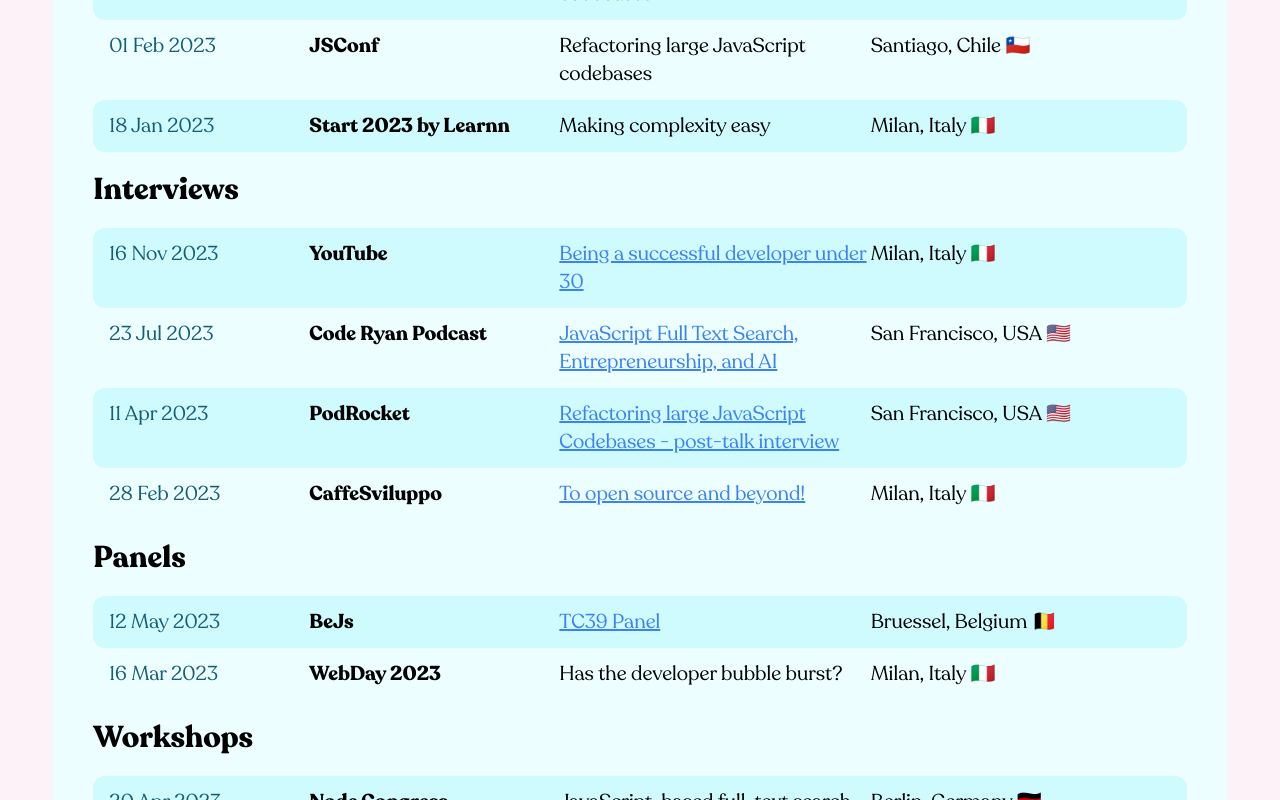
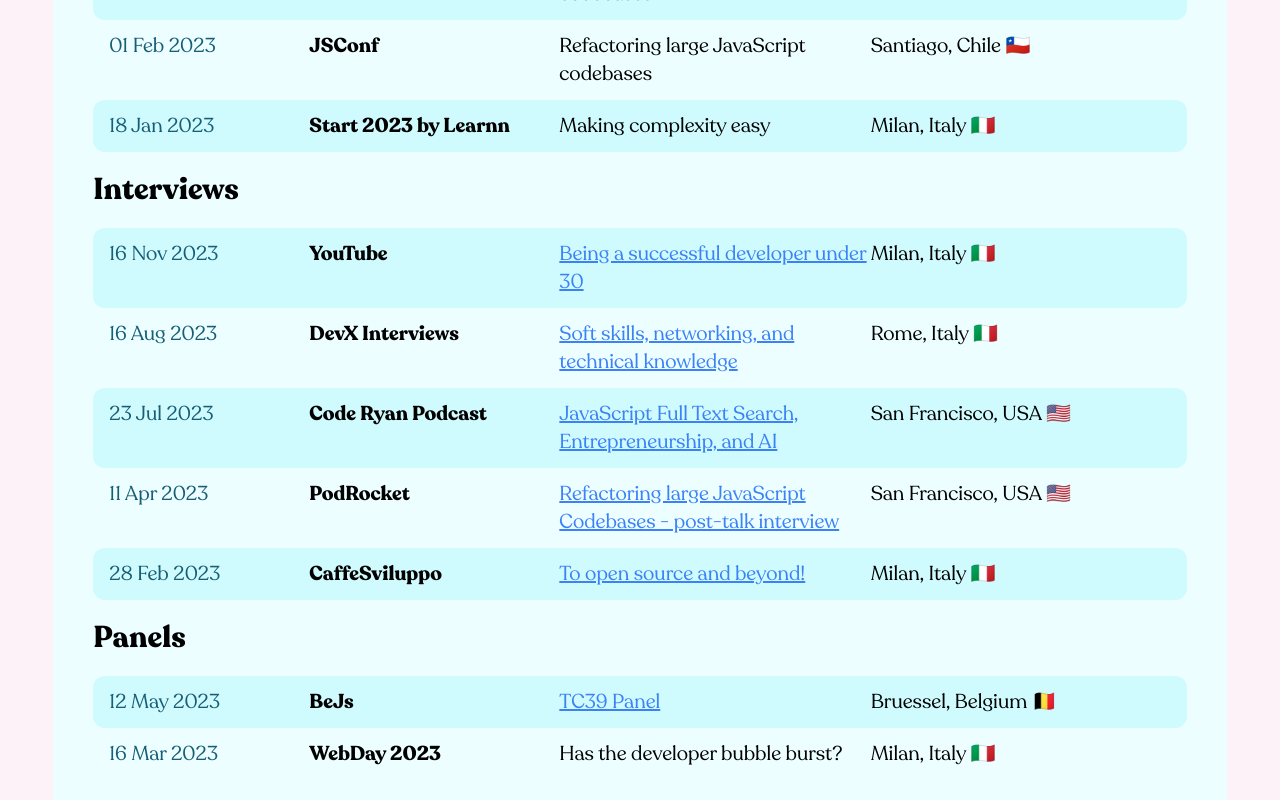
Before and after one commit to micheleriva/personal-website, a Next.js app: page /talks in a window 1280 px wide. Shown: the part 2028-2828 px from the top of the page. Built offline with nearby package versions, Linux system fonts and the light colour scheme.

Commit message:
Update events.js

```diff
--- a/data/events.js
+++ b/data/events.js
@@ -976,6 +976,18 @@ export default [
     mode: "in-person",
   },
   {
+    date: new Date(2023, 7, 16),
+    event: "DevX Interviews",
+    city: "Rome",
+    country: "Italy",
+    emoji: "🇮🇹",
+    title: "Soft skills, networking, and technical knowledge",
+    url: "https://www.codemotion.com/magazine/it/interviste/devx-interview-con-michele-riva/",
+    language: "italy",
+    type: "interview",
+    mode: "remote",
+  },
+  {
     date: new Date(2023, 8, 19),
     event: "JavaScript Global Summit",
     city: "Washington",
```
